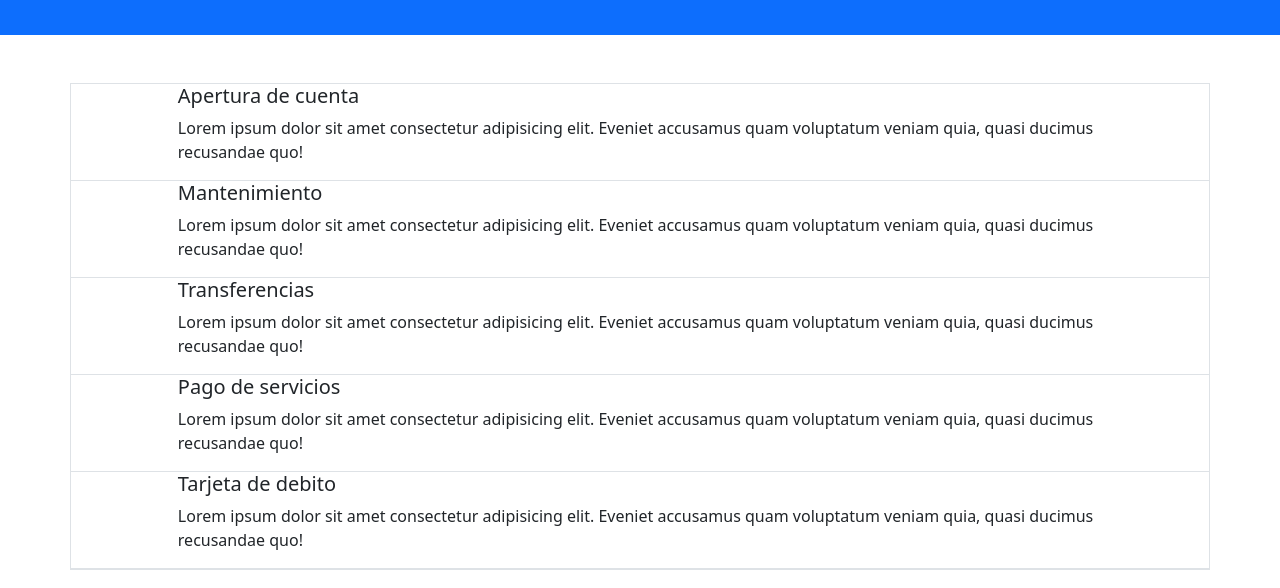
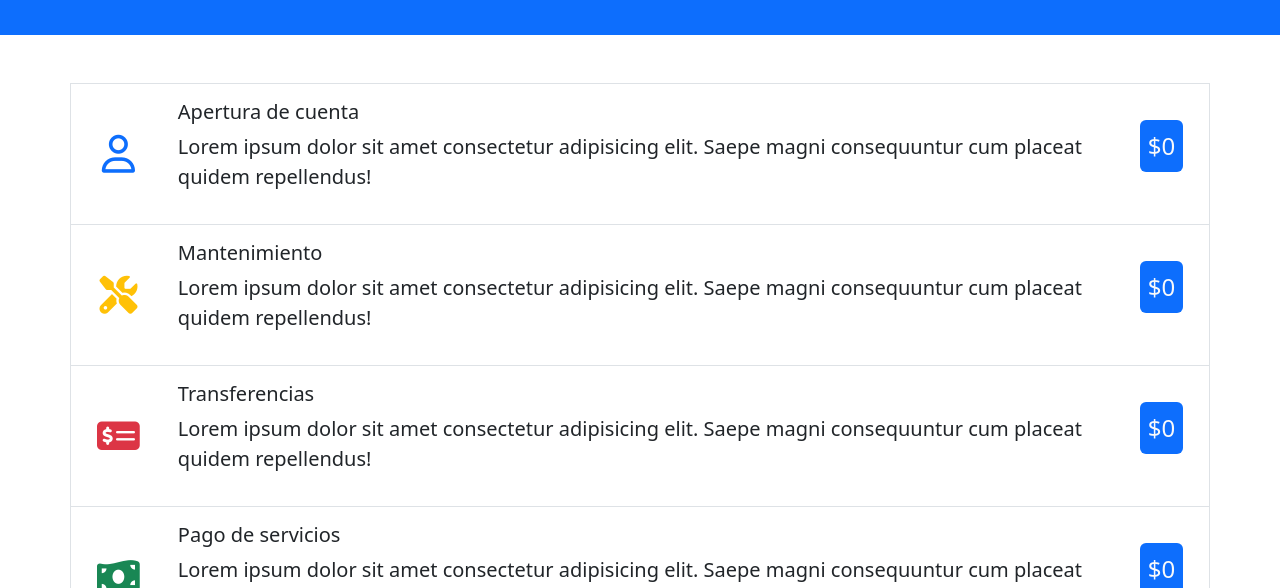
Before and after one commit to SebastianVillagra/Rolling-Bank, a plain HTML site: page pages/precios.html in a window 1280 px wide. Shown: the part 212-800 px from the top of the page. Drawn offline with nearby package versions, Linux system fonts and the light colour scheme; a web font is replaced by a local one.

Commit message:
completada la pagina de precios, se sube la version final

```diff
--- a/css/style.css
+++ b/css/style.css
@@ -21,3 +21,10 @@ main{
     font-family: 'Black Han Sans', cursive;
     font-size: 60px;
 }
+
+.col-1 {
+    display: flex;
+    justify-content: center;
+    align-items: center;
+    font-size: 38px;
+  }
--- a/pages/precios.html
+++ b/pages/precios.html
@@ -71,54 +71,54 @@
       <section class="container">
         <div class="row border my-5">
           <div class="col-1 border-bottom">
-
+            <i class="fa-regular fa-user text-primary"></i>
           </div>
-          <div class="col-10 border-bottom">
+          <div class="col-10 border-bottom py-3">
             <h5>Apertura de cuenta</h5>
-            <p>Lorem ipsum dolor sit amet consectetur adipisicing elit. Eveniet accusamus quam voluptatum veniam quia, quasi ducimus recusandae quo!</p>
+            <p class="fs-5">Lorem ipsum dolor sit amet consectetur adipisicing elit. Saepe magni consequuntur cum placeat quidem repellendus!</p>
           </div>
-          <div class="col-1 border-bottom">
-
+          <div class="col-1 border-bottom py-3">
+            <p class="bg-primary rounded text-light fs-4 p-2">$0</p>
           </div>
-          <div class="col-1 border-bottom">
-
+          <div class="col-1 border-bottom py-3">
+            <i class="fa-solid fa-screwdriver-wrench text-warning"></i>
           </div>
-          <div class="col-10 border-bottom">
+          <div class="col-10 border-bottom py-3">
             <h5>Mantenimiento</h5>
-            <p>Lorem ipsum dolor sit amet consectetur adipisicing elit. Eveniet accusamus quam voluptatum veniam quia, quasi ducimus recusandae quo!</p>
+            <p class="fs-5">Lorem ipsum dolor sit amet consectetur adipisicing elit. Saepe magni consequuntur cum placeat quidem repellendus!</p>
           </div>
-          <div class="col-1 border-bottom">
-
+          <div class="col-1 border-bottom py-3">
+            <p class="bg-primary rounded text-light fs-4 p-2">$0</p>
           </div>
-          <div class="col-1 border-bottom">
-
+          <div class="col-1 border-bottom py-3">
+            <i class="fa-solid fa-money-check-dollar text-danger"></i>
           </div>
-          <div class="col-10 border-bottom">
+          <div class="col-10 border-bottom py-3">
             <h5>Transferencias</h5>
-            <p>Lorem ipsum dolor sit amet consectetur adipisicing elit. Eveniet accusamus quam voluptatum veniam quia, quasi ducimus recusandae quo!</p>
+            <p class="fs-5">Lorem ipsum dolor sit amet consectetur adipisicing elit. Saepe magni consequuntur cum placeat quidem repellendus!</p>
           </div>
-          <div class="col-1 border-bottom">
-
+          <div class="col-1 border-bottom py-3">
+            <p class="bg-primary rounded text-light fs-4 p-2">$0</p>
           </div>
-          <div class="col-1 border-bottom">
-
+          <div class="col-1 border-bottom py-3">
+            <i class="fa-solid fa-money-bill-wave text-success"></i>
           </div>
-          <div class="col-10 border-bottom">
+          <div class="col-10 border-bottom py-3">
             <h5>Pago de servicios</h5>
-            <p>Lorem ipsum dolor sit amet consectetur adipisicing elit. Eveniet accusamus quam voluptatum veniam quia, quasi ducimus recusandae quo!</p>
+            <p class="fs-5">Lorem ipsum dolor sit amet consectetur adipisicing elit. Saepe magni consequuntur cum placeat quidem repellendus!</p>
           </div>
-          <div class="col-1 border-bottom">
-
+          <div class="col-1 border-bottom py-3">
+            <p class="bg-primary rounded text-light fs-4 p-2">$0</p>
           </div>
-          <div class="col-1 border-bottom">
-
+          <div class="col-1 border-bottom py-3">
+            <i class="fa-regular fa-credit-card text-info"></i>
           </div>
-          <div class="col-10 border-bottom">
+          <div class="col-10 border-bottom py-3">
             <h5>Tarjeta de debito</h5>
-            <p>Lorem ipsum dolor sit amet consectetur adipisicing elit. Eveniet accusamus quam voluptatum veniam quia, quasi ducimus recusandae quo!</p>
+            <p class="fs-5">Lorem ipsum dolor sit amet consectetur adipisicing elit. Saepe magni consequuntur cum placeat quidem repellendus!</p>
           </div>
-          <div class="col-1 border-bottom">
-
+          <div class="col-1 border-bottom py-3">
+            <p class="bg-primary rounded text-light fs-4 p-2">$0</p>
           </div>
         </div>
       </section>
```
